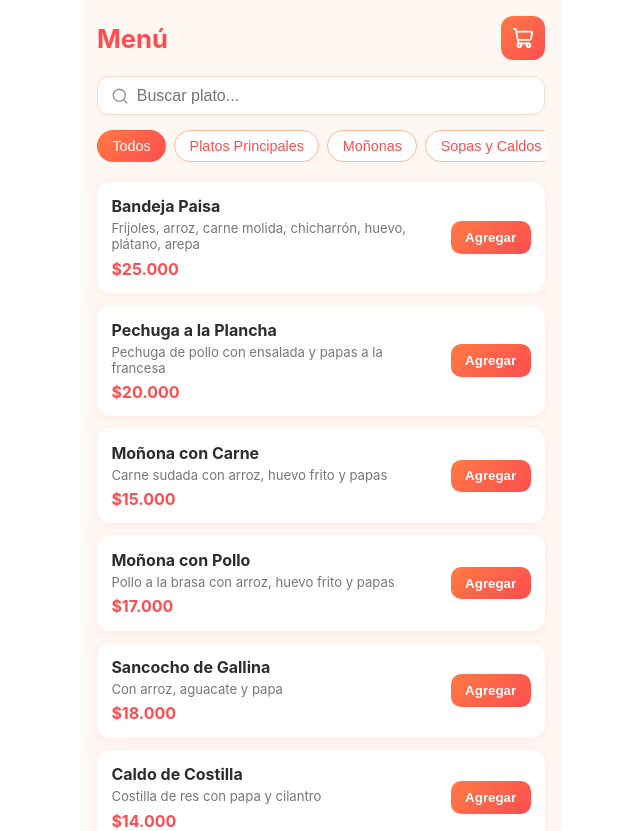
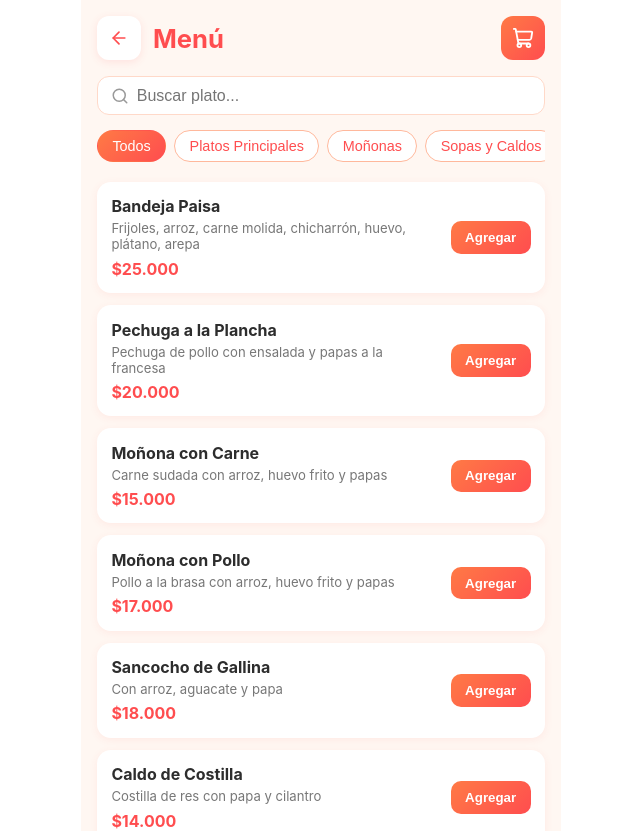
Before and after one commit to Sofia05090/GestionaTodoyPideYa, a React (Vite) app in the folder frontend/: page /menu in a window 1280 px wide. Shown: the top 831 px of the page, without its empty margins (319-959 px from the left). Built offline with nearby package versions, Linux system fonts and the light colour scheme.

Commit message:
Integracion de boton volver en archivo compartido y uso en el menu

```diff
--- a/frontend/src/App.jsx
+++ b/frontend/src/App.jsx
@@ -17,6 +17,7 @@ import EscanearQR from "./componentes/cliente/inicio/EscanearQR";
 import Carrito from "./componentes/cliente/carrito/Carrito";
 import EstadoOrden from "./componentes/cliente/orden/EstadoOrden";
 import EditarOrden from "./componentes/cliente/orden/EditarOrden";
+
 
 function App() {
   return (
--- a/frontend/src/componentes/cliente/menu/Menu.css
+++ b/frontend/src/componentes/cliente/menu/Menu.css
@@ -12,6 +12,17 @@
   align-items: center;
   justify-content: space-between;
   margin-bottom: 1rem;
+}
+
+.menu-encabezado .boton-volver {
+  width: 44px;
+  height: 44px;
+}
+
+.menu-encabezado-izquierda {
+  display: flex;
+  align-items: center;
+  gap: 0.75rem;
 }
 
 .menu-titulo { margin: 0; font-size: 1.6rem; font-weight: 700; color: #ff4d4f; }
--- a/frontend/src/componentes/cliente/menu/Menu.jsx
+++ b/frontend/src/componentes/cliente/menu/Menu.jsx
@@ -5,6 +5,7 @@ import { ShoppingCart, Search } from "lucide-react";
 import { obtenerProductos, obtenerCategorias } from "../../../servicios/menuClienteServicio";
 import { formatearPrecio } from "../../../servicios/carritoServicio";
 import { useCarrito } from "../../../hooks/useCarrito";
+import BotonVolver from "../../compartido/ui/BotonVolver";
 import "./Menu.css";
 
 // Quita mayúsculas y tildes para que "monona" encuentre "Moñona"
@@ -59,7 +60,10 @@ function Menu() {
   return (
     <div className="menu-contenedor">
       <div className="menu-encabezado">
-        <h1 className="menu-titulo">Menú</h1>
+        <div className="menu-encabezado-izquierda">
+          <BotonVolver destino="/" etiqueta="Volver al inicio" />
+          <h1 className="menu-titulo">Menú</h1>
+        </div>
 
         <button
           className="menu-boton-carrito"
--- /dev/null
+++ b/frontend/src/componentes/compartido/ui/BotonVolver.css
@@ -0,0 +1,14 @@
+.boton-volver {
+  display: flex;
+  align-items: center;
+  justify-content: center;
+  flex-shrink: 0;
+  width: 40px;
+  height: 40px;
+  border: none;
+  border-radius: 12px;
+  background: #fff;
+  color: #ff4d4f;
+  box-shadow: 0 2px 8px rgba(255, 77, 79, 0.12);
+  cursor: pointer;
+}
--- /dev/null
+++ b/frontend/src/componentes/compartido/ui/BotonVolver.jsx
@@ -0,0 +1,21 @@
+// Flecha para volver a una pantalla concreta
+import { useNavigate } from "react-router-dom";
+import { ArrowLeft } from "lucide-react";
+import "./BotonVolver.css";
+
+function BotonVolver({ destino, etiqueta = "Volver" }) {
+  const navegar = useNavigate();
+
+  return (
+    <button
+      className="boton-volver"
+      type="button"
+      onClick={() => navegar(destino)}
+      aria-label={etiqueta}
+    >
+      <ArrowLeft size={20} />
+    </button>
+  );
+}
+
+export default BotonVolver;
```
